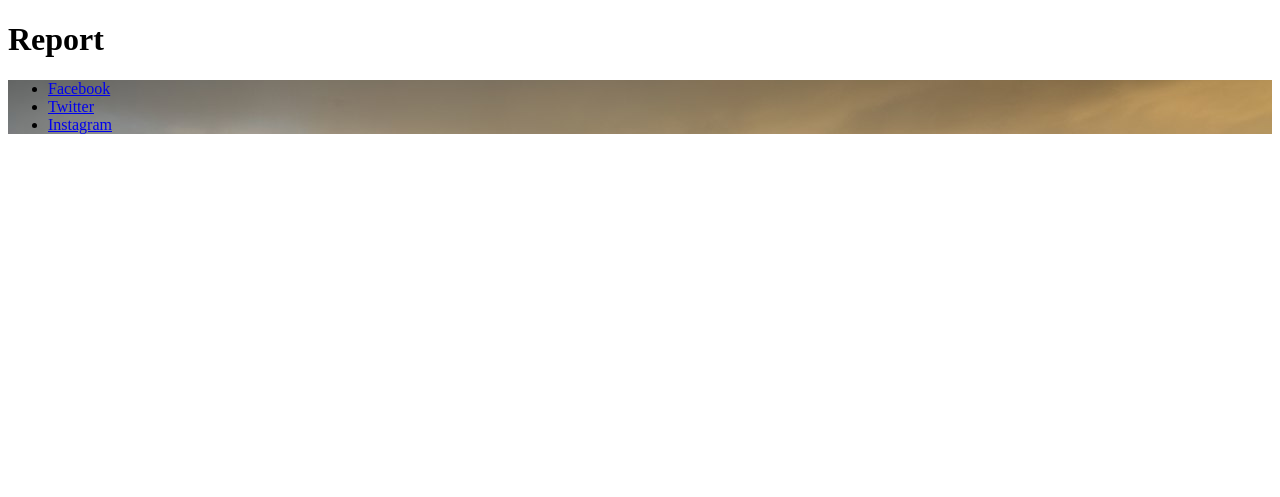
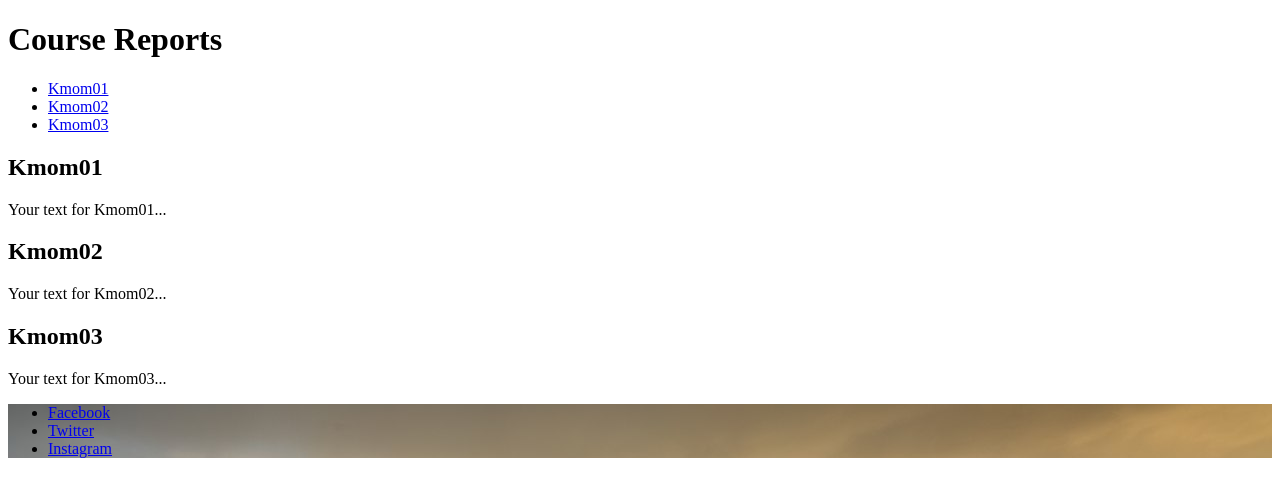
Before and after one commit to TinkzBot/Report, a Symfony app: template templates/report.html.twig in a window 1280 px wide. Shown: the part 134-631 px from the top of the page. Run offline with Twig, Linux system fonts and the light colour scheme; the template is opened without the code that fills it, so the values that code supplies are empty; some libraries are stand-ins or nearby versions.

Commit message:
Added Kmom's And Design For them

```diff
--- a/templates/report.html.twig
+++ b/templates/report.html.twig
@@ -1,7 +1,32 @@
 {% extends "base.html.twig" %}
 
-{% block title %}About{% endblock %}
+{% block title %}Report{% endblock %}
 
 {% block body %}
-    <h1>Report</h1>
+    <h1 class="report-title">Course Reports</h1>
+
+    <nav class="report-navigation">
+        <ul>
+            <li><a href="#kmom01">Kmom01</a></li>
+            <li><a href="#kmom02">Kmom02</a></li>
+            <li><a href="#kmom03">Kmom03</a></li>
+            <!-- Add additional kmom links as needed -->
+        </ul>
+    </nav>
+
+    <section class="report-section" id="kmom01">
+        <h2>Kmom01</h2>
+        <p>Your text for Kmom01...</p>
+    </section>
+
+    <section class="report-section" id="kmom02">
+        <h2>Kmom02</h2>
+        <p>Your text for Kmom02...</p>
+    </section>
+
+    <section class="report-section" id="kmom03">
+        <h2>Kmom03</h2>
+        <p>Your text for Kmom03...</p>
+    </section>
+
 {% endblock %}
```
Also changed, not shown: assets/styles/app.css (+48 -0 lines).
